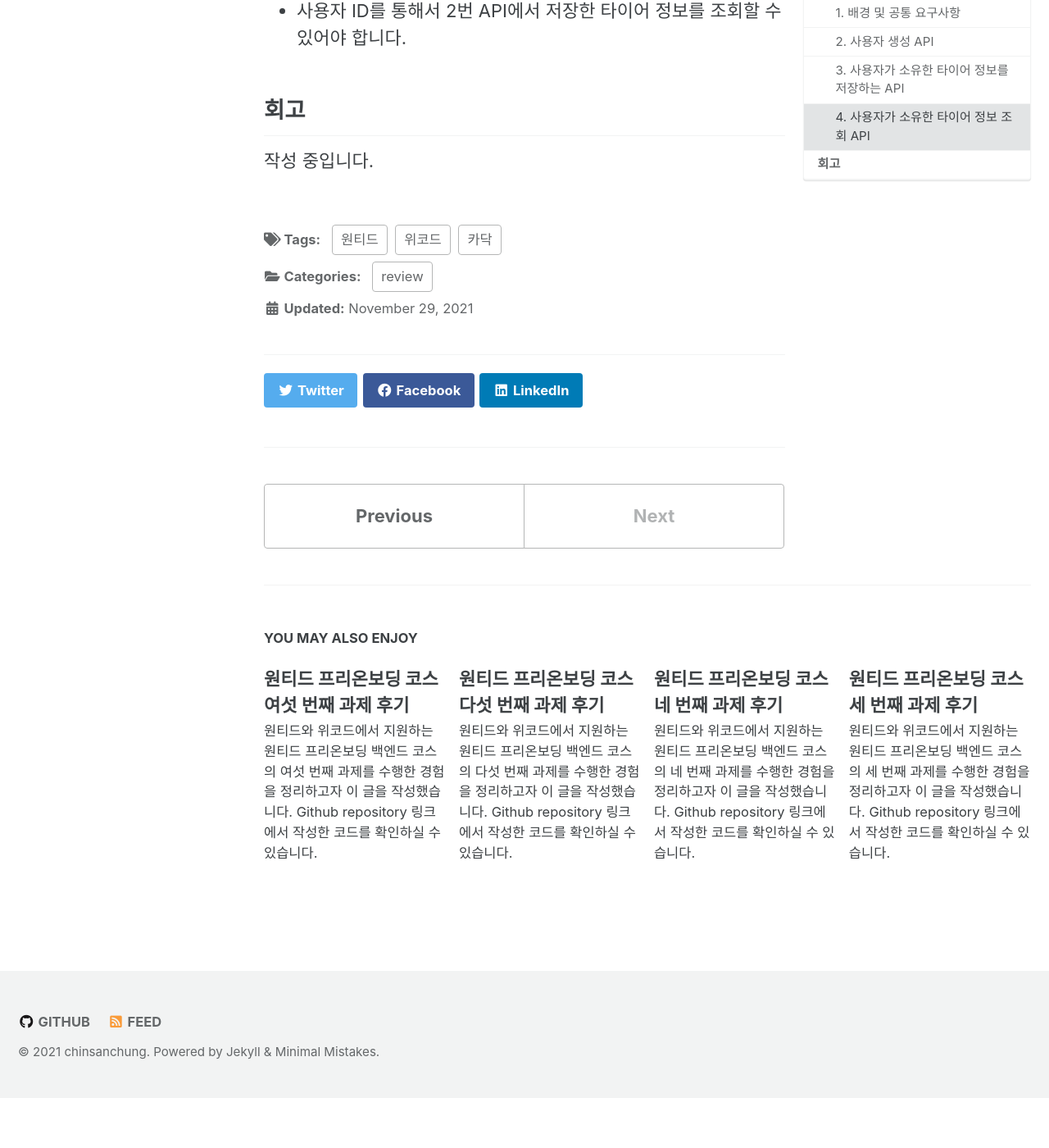
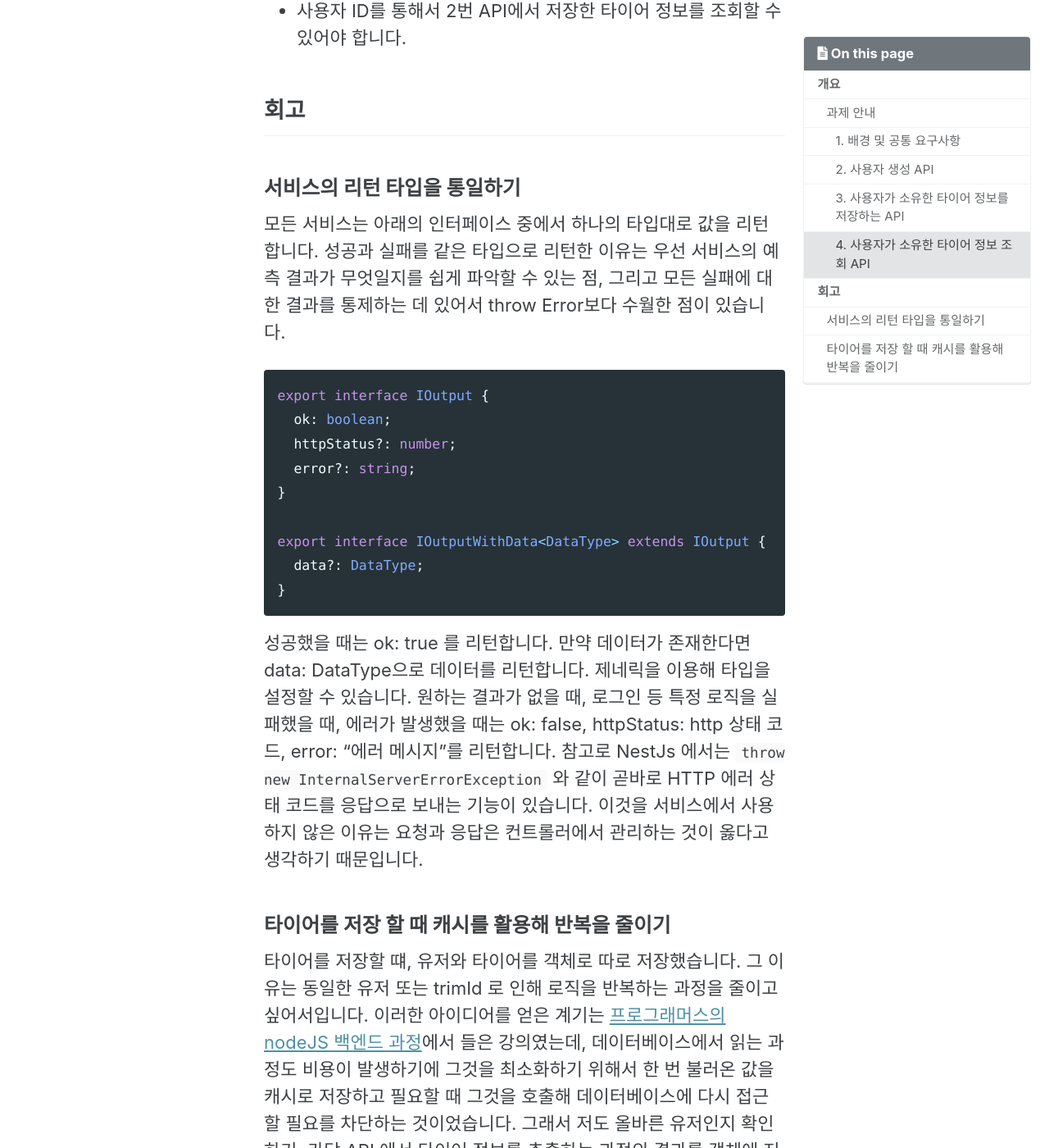
Before and after one commit to chinsanchung/chinsanchung.github.com, a Jekyll site: the page built from _posts/2021-11-29-preonboarding-seventh.md, in a window 1280 px wide and 1400 px high, scrolled down 3414 px. Shown: the whole window at 82% size. Built offline with Jekyll 4.4.1, drawn with Linux system fonts in a browser that asks for light colours; cached includes are drawn as plain includes; before the commit the page ends 4753 px from its top, so only the background shows below that; some of the changed text lies outside the part shown.

Commit message:
회고에 내용 추가
- 서비스의 리턴 타입을 통일하기, 타이어를 저장 할 때 캐시를 활용해 반복을 줄이기 작성

````diff
--- a/_posts/2021-11-29-preonboarding-seventh.md
+++ b/_posts/2021-11-29-preonboarding-seventh.md
@@ -98,4 +98,65 @@ tags:
 
 ## 회고
 
-작성 중입니다.
+### 서비스의 리턴 타입을 통일하기
+
+모든 서비스는 아래의 인터페이스 중에서 하나의 타입대로 값을 리턴합니다. 성공과 실패를 같은 타입으로 리턴한 이유는 우선 서비스의 예측 결과가 무엇일지를 쉽게 파악할 수 있는 점, 그리고 모든 실패에 대한 결과를 통제하는 데 있어서 throw Error보다 수월한 점이 있습니다.
+
+```typescript
+export interface IOutput {
+  ok: boolean;
+  httpStatus?: number;
+  error?: string;
+}
+
+export interface IOutputWithData<DataType> extends IOutput {
+  data?: DataType;
+}
+```
+
+성공했을 때는 ok: true 를 리턴합니다. 만약 데이터가 존재한다면 data: DataType으로 데이터를 리턴합니다. 제네릭을 이용해 타입을 설정할 수 있습니다.
+원하는 결과가 없을 때, 로그인 등 특정 로직을 실패했을 때, 에러가 발생했을 때는 ok: false, httpStatus: http 상태 코드, error: "에러 메시지"를 리턴합니다. 참고로 NestJs 에서는 `throw new InternalServerErrorException` 와 같이 곧바로 HTTP 에러 상태 코드를 응답으로 보내는 기능이 있습니다. 이것을 서비스에서 사용하지 않은 이유는 요청과 응답은 컨트롤러에서 관리하는 것이 옳다고 생각하기 때문입니다.
+
+### 타이어를 저장 할 때 캐시를 활용해 반복을 줄이기
+
+타이어를 저장할 떄, 유저와 타이어를 객체로 따로 저장했습니다. 그 이유는 동일한 유저 또는 trimId 로 인해 로직을 반복하는 과정을 줄이고 싶어서입니다. 이러한 아이디어를 얻은 계기는 [프로그래머스의 nodeJS 백엔드 과정]()에서 들은 강의였는데, 데이터베이스에서 읽는 과정도 비용이 발생하기에 그것을 최소화하기 위해서 한 번 불러온 값을 캐시로 저장하고 필요할 때 그것을 호출해 데이터베이스에 다시 접근할 필요를 차단하는 것이었습니다. 그래서 저도 올바른 유저인지 확인하기, 카닥 API 에서 타이어 정보를 추출하는 과정의 결과를 객체에 저장해 재사용하는 방법을 선택했습니다.
+
+```typescript
+const userEntities = {};
+const tireEntites = {};
+const entireTireInfo = {};
+
+// * 유효한 유저 아이디인지 확인합니다. 한 번 확인한 아이디는 다시 확인하지 않습니다.
+if (!userEntities[id]) {
+  const checkUserEntity = await this.checkAndReturnUserEntity(id);
+  if (!checkUserEntity.ok) {
+    httpStatus = checkUserEntity.httpStatus;
+    error = checkUserEntity.error;
+    throw new Error();
+  }
+  Object.assign(userEntities, { [`${id}`]: checkUserEntity.data });
+}
+
+// * 카닥 API 에서 차에 대한 정보를 불러옵니다. trimId 결과를 entireTireInfo에 저장하여 같은 trimId 로 API 를 호출하는 것을 방지합니다.
+if (!entireTireInfo[trimId]) {
+  const carInfo = await this.getTireInfoFromCarApi(trimId);
+  // * 유효한 trimid 로 불러온 것인지 확인합니다.
+  if (!carInfo.ok) {
+    httpStatus = carInfo.httpStatus;
+    error = carInfo.error;
+    throw new Error();
+  }
+  Object.assign(entireTireInfo, { [`${trimId}`]: carInfo.data });
+}
+
+// * 타이어에 저장한 것인지 확인하고, 저장하지 않으면 타이어 생성을, 저장했으면 타이어 데이터를 불러옵니다.
+const checkTireEntity = await this.checkOrCreateAndReturnTireEntity(
+  entireTireInfo[`${trimId}`]
+);
+if (!checkTireEntity.ok) {
+  httpStatus = checkTireEntity.httpStatus;
+  error = checkTireEntity.error;
+  throw new Error();
+}
+Object.assign(tireEntites, { [`${id}`]: checkTireEntity.data });
+```
````
